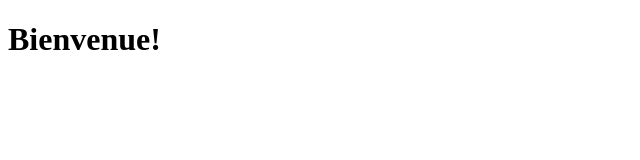
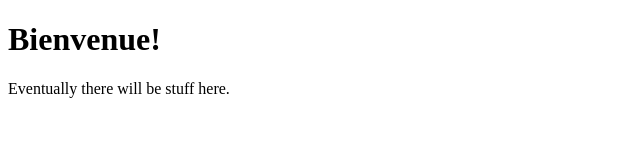
Before and after one commit to ruthlessfish/ruthlessfish.github.io, a plain HTML site: page index.html in a window 1280 px wide. Shown: the whole page, without its empty margins (0-640 px from the left). Drawn offline with Linux system fonts and the light colour scheme.

Commit message:
more text

```diff
--- a/index.html
+++ b/index.html
@@ -5,5 +5,6 @@
 	</head>
 	<body>
 		<h1>Bienvenue!</h1>
+		<p>Eventually there will be stuff here.</p>
 	</body>
 </html>
```
